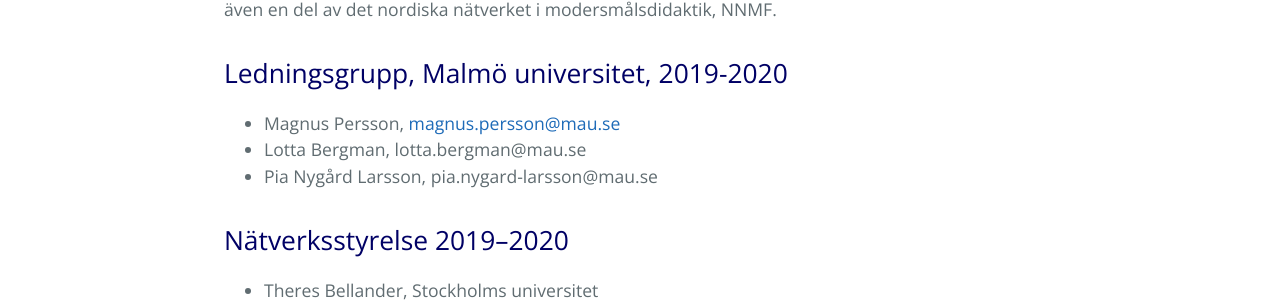
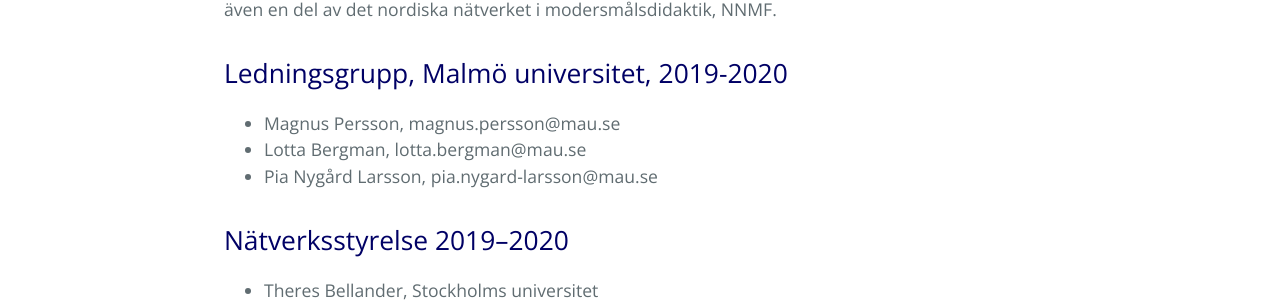
Before and after one commit to smdihemsida/smdihemsida.github.io, a Jekyll site: the page built from nätverket.md, in a window 1280 px wide. Shown: the part 781-1088 px from the top of the page. Built offline with Jekyll 4.4.1, drawn with Linux system fonts in a browser that asks for light colours; our own code applies the rules of GitHub Pages for plain Markdown files; part of the change alters nothing that is shown.

```diff
--- a/nätverket.md
+++ b/nätverket.md
@@ -8,7 +8,7 @@ I ledningen för nätverket SMDI finns en nätverksstyrelse. Inom nätverksstyre
 
 ## Ledningsgrupp, Malmö universitet, 2019-2020
 
-* Magnus Persson, [magnus.persson@mau.se](magnus.persson@mau.se)
+* Magnus Persson, magnus.persson@mau.se
 * Lotta Bergman, lotta.bergman@mau.se
 * Pia Nygård Larsson, pia.nygard-larsson@mau.se
 
```
